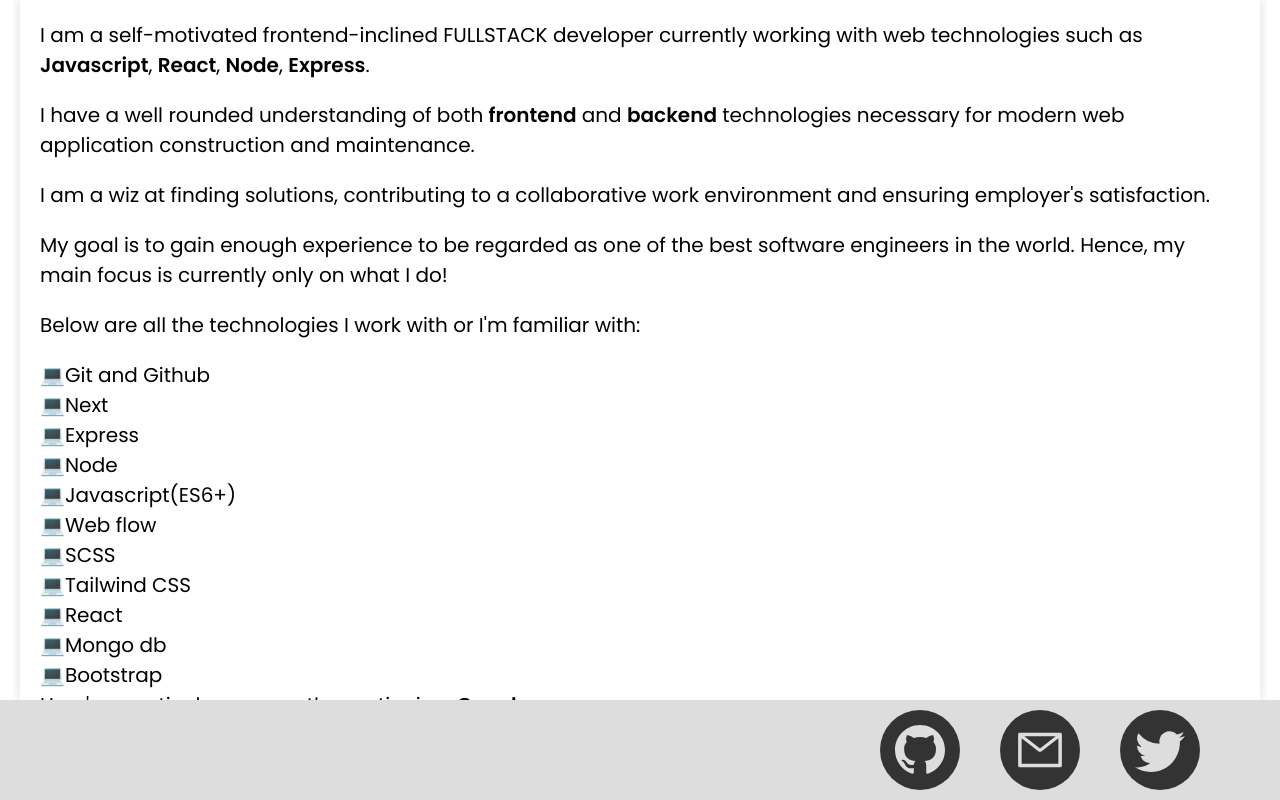
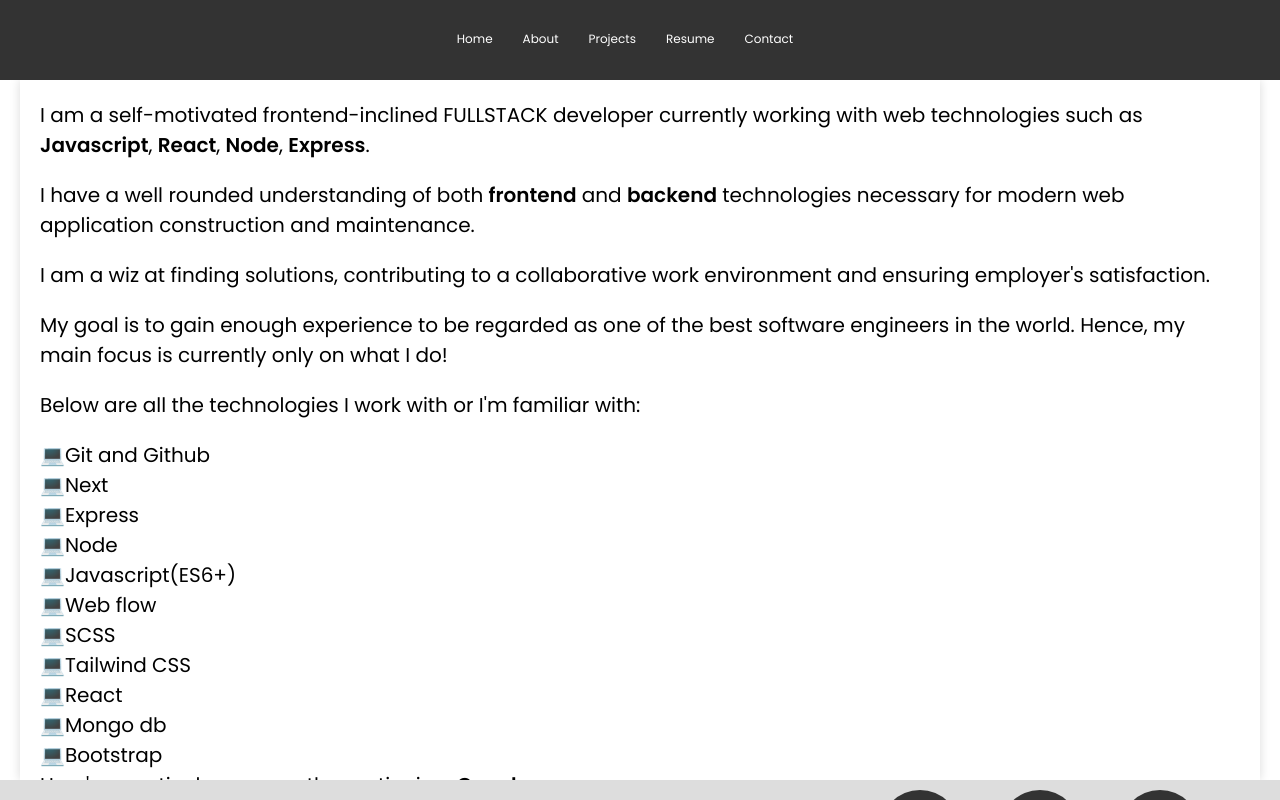
Before and after one commit to presh-031/Portfolio2.0, a React (Create React App) app: page /about in a window 1280 px wide. Built offline with nearby package versions, Linux system fonts and the light colour scheme.

Commit message:
now adding navbar to about page

```diff
--- a/src/components/Projects2/Projects2.css
+++ b/src/components/Projects2/Projects2.css
@@ -23,12 +23,12 @@
   font-family: cursive;
   display: flex;
   align-items: center;
-  outline: 1px solid red;
+  /* outline: 1px solid red; */
 }
 .page-title p span {
   color: #ccc;
   font-size: 4rem;
-  outline: 1px solid red;
+  /* outline: 1px solid red; */
 }
 .projects {
   display: grid;
--- a/src/pages/About/About.css
+++ b/src/pages/About/About.css
@@ -2,6 +2,35 @@
   height: 100vh;
   overflow: auto;
   /* border: 1px solid red; */
+}
+
+.about-page-nav-container {
+  /* outline: 1px solid red; */
+  position: fixed;
+  top: 0;
+  z-index: 100;
+  width: 100%;
+}
+.page-title {
+  /* outline: 1px solid red; */
+  background-color: #333;
+  height: 80px;
+  display: flex;
+  justify-content: center;
+  align-items: center;
+}
+.page-title p {
+  font-size: 2rem;
+  color: #63cfde;
+  font-family: cursive;
+  display: flex;
+  align-items: center;
+  /* outline: 1px solid red; */
+}
+.page-title p span {
+  color: #ccc;
+  font-size: 4rem;
+  /* outline: 1px solid red; */
 }
 
 .about-page-main {
--- a/src/pages/About/About.jsx
+++ b/src/pages/About/About.jsx
@@ -1,9 +1,19 @@
+import Navbar4 from "../../components/Navbar4/Navbar4";
+
 import FooterLinks from "../../components/FooterLinks/FooterLinks";
 
 import "./About.css";
 const About = () => {
   return (
     <div className="about-page">
+      <div className="about-page-nav-container">
+        <Navbar4 />
+      </div>
+      <div className="page-title">
+        <p>
+          <span>{`{`}</span> about <span>{`}`}</span>
+        </p>
+      </div>
       <div className="about-page-main">
         <p>
           I am a self-motivated frontend-inclined FULLSTACK developer currently working with web technologies such as{" "}
```
